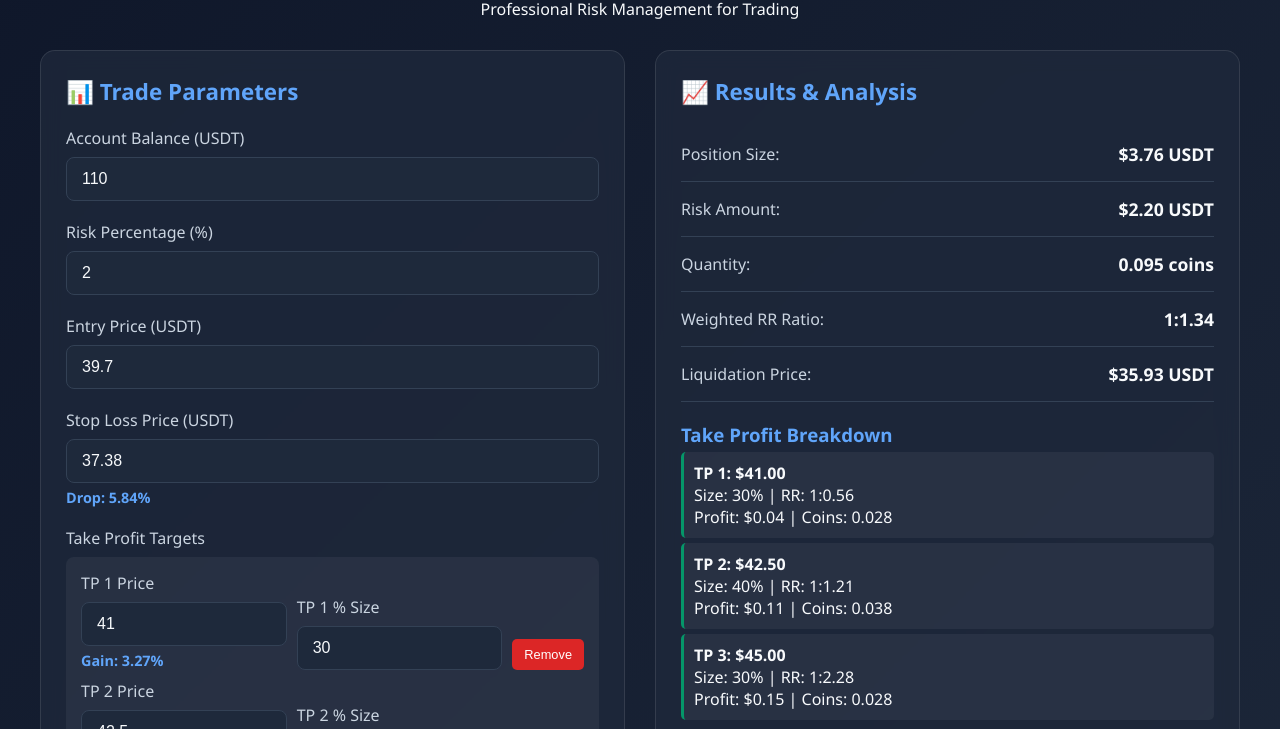
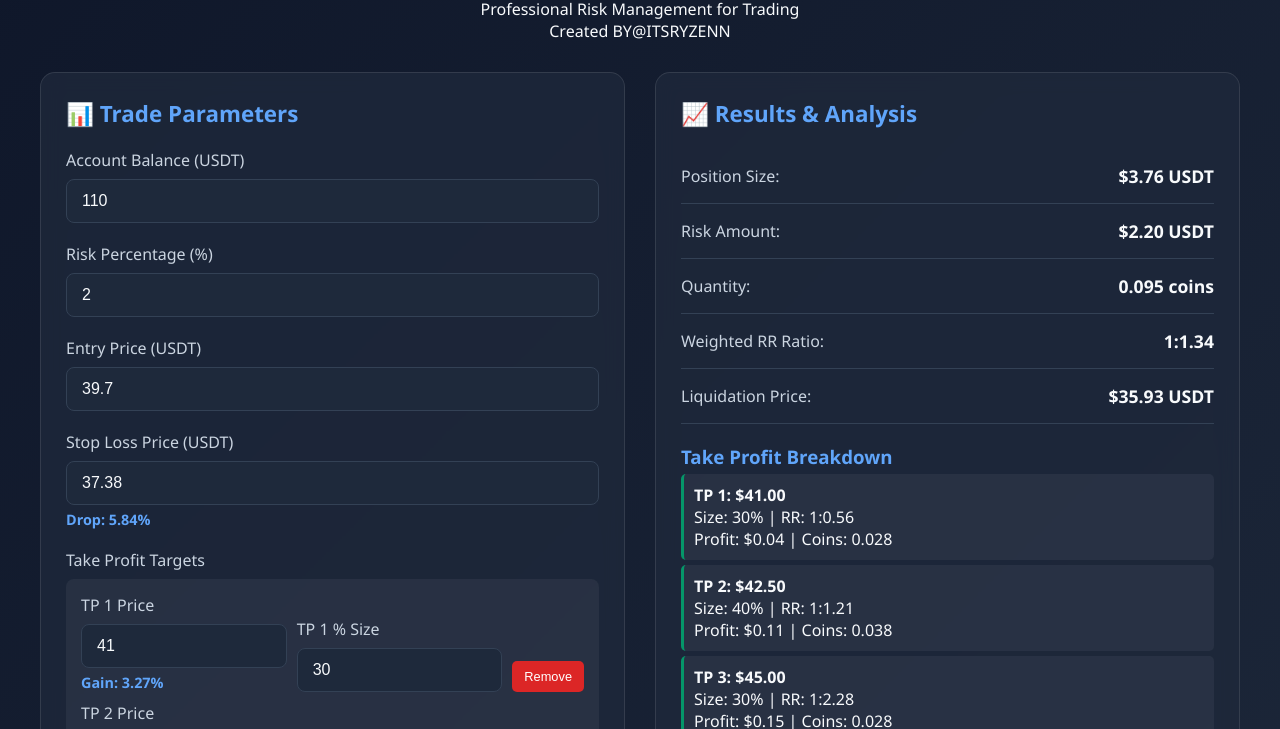
Before and after one commit to rijanfz/crypto-risk-calculator, a plain HTML site: page index.html in a window 1280 px wide. Shown: the part 87-816 px from the top of the page. Drawn offline with Linux system fonts and the light colour scheme.

Commit message:
LITTLE ADD

```diff
--- a/index.html
+++ b/index.html
@@ -251,6 +251,7 @@
         <div class="header">
             <h1>🚀 Crypto Futures Risk Calculator</h1>
             <p>Professional Risk Management for Trading</p>
+            <p>Created BY@ITSRYZENN</p>
         </div>
 
         <div class="calculator-grid">
```
